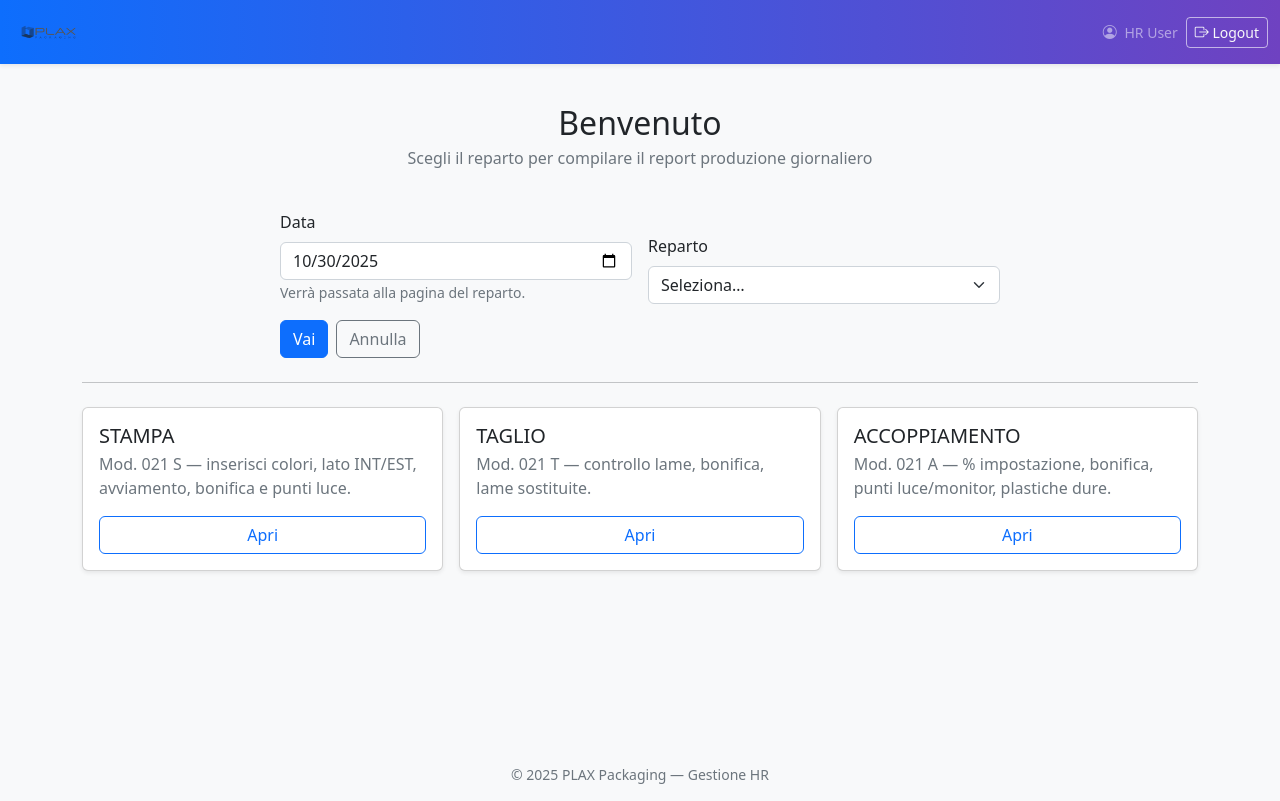
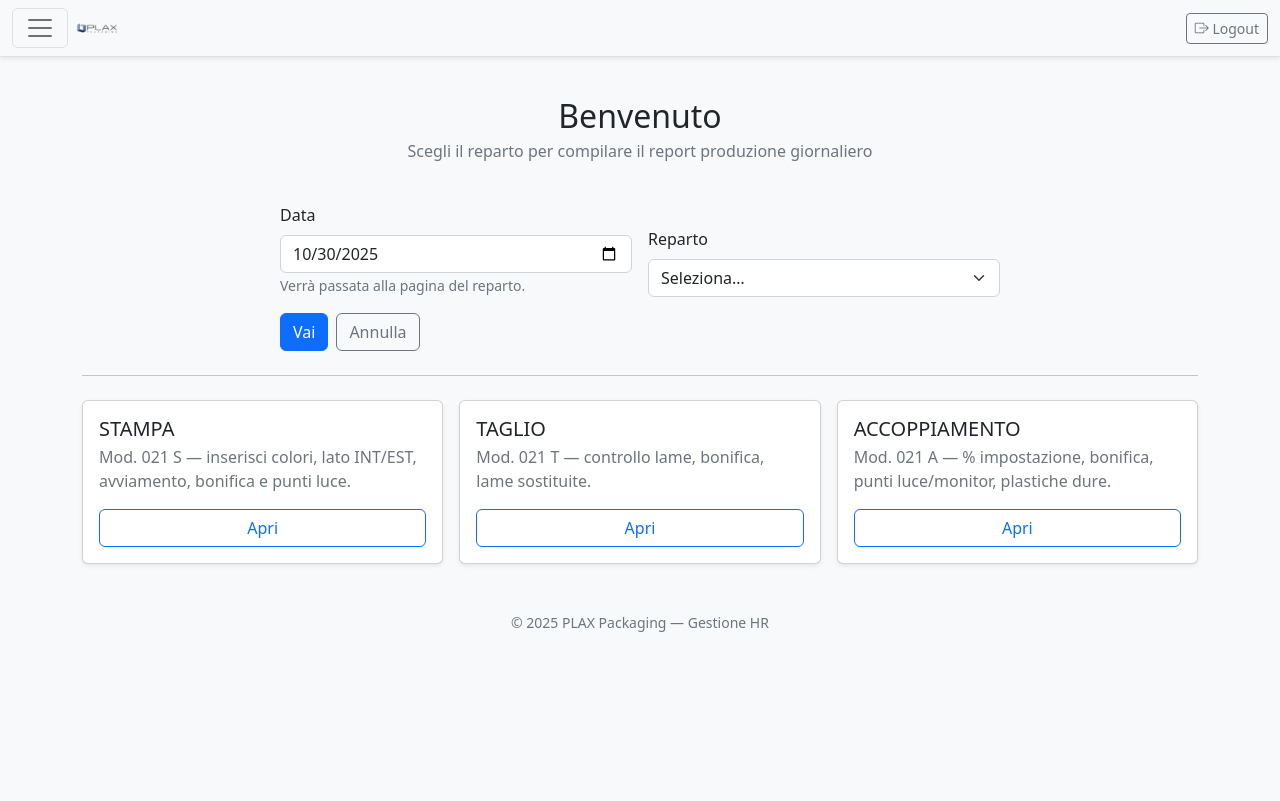
Before and after one commit to confezioniplax/hr-app, a FastAPI app: template app/templates/home_operators.html in a window 1280 px wide. After the commit the page ends 632 px from the top, so only its background shows below. Run offline with FastAPI, Linux system fonts and the light colour scheme; the template is opened without the code that fills it, so the values that code supplies are empty; parts of the project's set-up code (start-up, migrations or seed data) failed here and were passed over; some libraries are stand-ins or nearby versions.

Commit message:
fix style

```diff
--- a/app/templates/layout_manager.html
+++ b/app/templates/layout_manager.html
@@ -4,7 +4,7 @@
 -->
 
 <!DOCTYPE html>
-<html lang="it" data-bs-theme="light">
+<html lang="it">
 
 <head>
     <meta charset="utf-8">
@@ -22,99 +22,50 @@
     <script src="https://cdn.datatables.net/v/dt/jq-3.6.0/dt-1.13.4/datatables.min.js"></script>
 
     <style>
-        :root {
-            --plax-grad-start: #0d6efd;
-            --plax-grad-end: #6f42c1;
-        }
-
         body {
             background-color: #f8f9fa;
         }
 
-        /* NAVBAR */
-        .navbar.nav-gradient {
-            background: linear-gradient(90deg, var(--plax-grad-start), var(--plax-grad-end));
+        .navbar {
+            border-bottom: 1px solid #e0e0e0;
         }
 
-        .navbar-brand span {
-            letter-spacing: .4px
+        .offcanvas {
+            width: 250px;
         }
 
-        .navbar .btn-outline-light.btn-sm {
-            border-color: rgba(255, 255, 255, .6);
-        }
-
-        .navbar .btn-outline-light.btn-sm:hover {
-            background: rgba(255, 255, 255, .15);
-        }
-
-        /* OFFCANVAS */
-        .offcanvas {
-            width: 260px
-        }
-
-        .offcanvas .nav-link {
-            color: #495057;
-            border-left: 3px solid transparent;
-            transition: background-color .15s ease, border-color .15s ease;
-        }
-
-        .offcanvas .nav-link:hover {
-            background: #f1f3f5;
-        }
-
-        .offcanvas .nav-link.active {
-            background: #eef4ff;
+        .nav-link.active {
+            font-weight: 600;
             color: #0d6efd !important;
-            font-weight: 600;
-            border-left-color: #0d6efd;
-        }
-
-        /* MAIN */
-        main {
-            min-height: calc(100vh - 140px);
-        }
-
-        /* opzionale: leggera ombra al passaggio del mouse sulla voce menu */
-        .offcanvas .nav-link i {
-            width: 1.25rem;
-            text-align: center
         }
     </style>
 </head>
 
 <body>
-    <!-- HEADER -->
-    <header class="mb-3 sticky-top">
-        <nav class="navbar navbar-expand-lg navbar-dark nav-gradient shadow-sm">
+    <header class="mb-3">
+        <nav class="navbar bg-light navbar-light shadow-sm">
             <div class="container-fluid">
 
-                <!-- Toggler -->
+                <!-- pulsante menu -->
                 <button class="navbar-toggler" type="button" data-bs-toggle="offcanvas" data-bs-target="#sidebarMenu"
-                    aria-controls="sidebarMenu" aria-label="Apri menu">
+                    aria-controls="sidebarMenu">
                     <span class="navbar-toggler-icon"></span>
                 </button>
 
-                <!-- Brand -->
-                <a class="navbar-brand d-flex align-items-center ms-2" href="/">
-                    <img src="/static/backgrounds/logo.png" alt="PLAX" height="38" class="me-2 rounded">
-                    <span class="fw-bold"></span>
+                <!-- brand con logo -->
+                <a class="navbar-brand fw-bold ms-2 d-flex align-items-center" href="/">
+                    <img src="/static/backgrounds/logo.png" alt="PLAX" height="28" class="me-2">
                 </a>
 
-                <!-- Right zone -->
-                <div class="ms-auto d-flex align-items-center gap-2">
-                    <span class="text-white-50 small d-none d-sm-inline">
-                        <i class="bi bi-person-circle me-1"></i> {{ user.nome if user else "HR User" }}
-                    </span>
-                    <a class="btn btn-outline-light btn-sm" href="/token/logout">
+                <div class="ms-auto">
+                    <a class="btn btn-outline-secondary btn-sm" href="/token/logout">
                         <i class="bi bi-box-arrow-right"></i> Logout
                     </a>
                 </div>
-
             </div>
         </nav>
 
-        <!-- SIDEBAR OFFCANVAS -->
+        <!-- menu laterale offcanvas -->
         <div class="offcanvas offcanvas-start" tabindex="-1" id="sidebarMenu" aria-labelledby="sidebarMenuLabel">
             <div class="offcanvas-header">
                 <h5 class="offcanvas-title fw-bold" id="sidebarMenuLabel">
@@ -129,42 +80,26 @@
                             <i class="bi bi-people-fill me-2"></i> Anagrafiche Operatori
                         </a>
                     </li>
-                    <!-- aggiungi qui altre voci -->
                 </ul>
             </div>
         </div>
     </header>
 
-    <!-- MAIN -->
     <main class="container-fluid px-4">
         {% block content %}{% endblock %}
         {% block script %}{% endblock %}
     </main>
 
-    <!-- FOOTER -->
     <footer class="text-center mt-4 mb-3 small text-muted">
         &copy; {{ now().year if now else '2025' }} PLAX Packaging — Gestione HR
     </footer>
 
     <script>
-        // Evidenziazione robusta del link attivo (supporta path più lunghi)
-        (function () {
-            const path = window.location.pathname.replace(/\/+$/, '') || '/';
-            document.querySelectorAll('.offcanvas .nav-link').forEach(link => {
-                const href = (link.getAttribute('href') || '').replace(/\/+$/, '') || '/';
-                if (path === href || (path.startsWith(href) && href !== '/')) {
-                    link.classList.add('active');
-                }
-            });
-        })();
-
-        // Chiudi l’offcanvas quando clicchi su una voce
-        document.querySelectorAll('#sidebarMenu .nav-link').forEach(link => {
-            link.addEventListener('click', () => {
-                const el = document.getElementById('sidebarMenu');
-                const oc = bootstrap.Offcanvas.getInstance(el) || new bootstrap.Offcanvas(el);
-                oc.hide();
-            });
+        // evidenzia il link attivo
+        document.querySelectorAll('.nav-link').forEach(link => {
+            if (window.location.pathname === link.getAttribute('href')) {
+                link.classList.add('active');
+            }
         });
     </script>
 </body>
```
